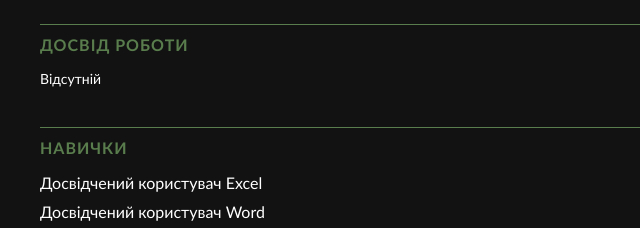
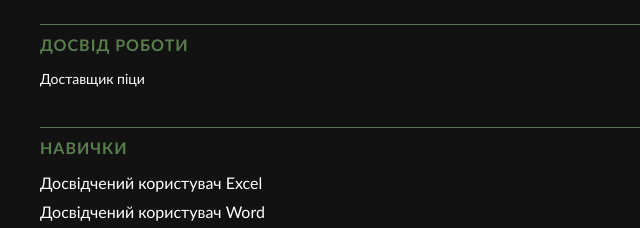
Before and after one commit to Tispy/lab5, a plain HTML site: page index.html in a window 1280 px wide. Shown: the part 295-523 px from the top of the page, 0-640 px from the left. Drawn offline with Linux system fonts and the light colour scheme.

Commit message:
Update index.html

```diff
--- a/index.html
+++ b/index.html
@@ -18,7 +18,7 @@
 
   <h2>Досвід роботи</h2>
   <ul>
-    <li><p>Відсутній</p></li>
+    <li><p>Доставщик піци</p></li>
   </ul>
 
   <h2>Навички</h2>
```
